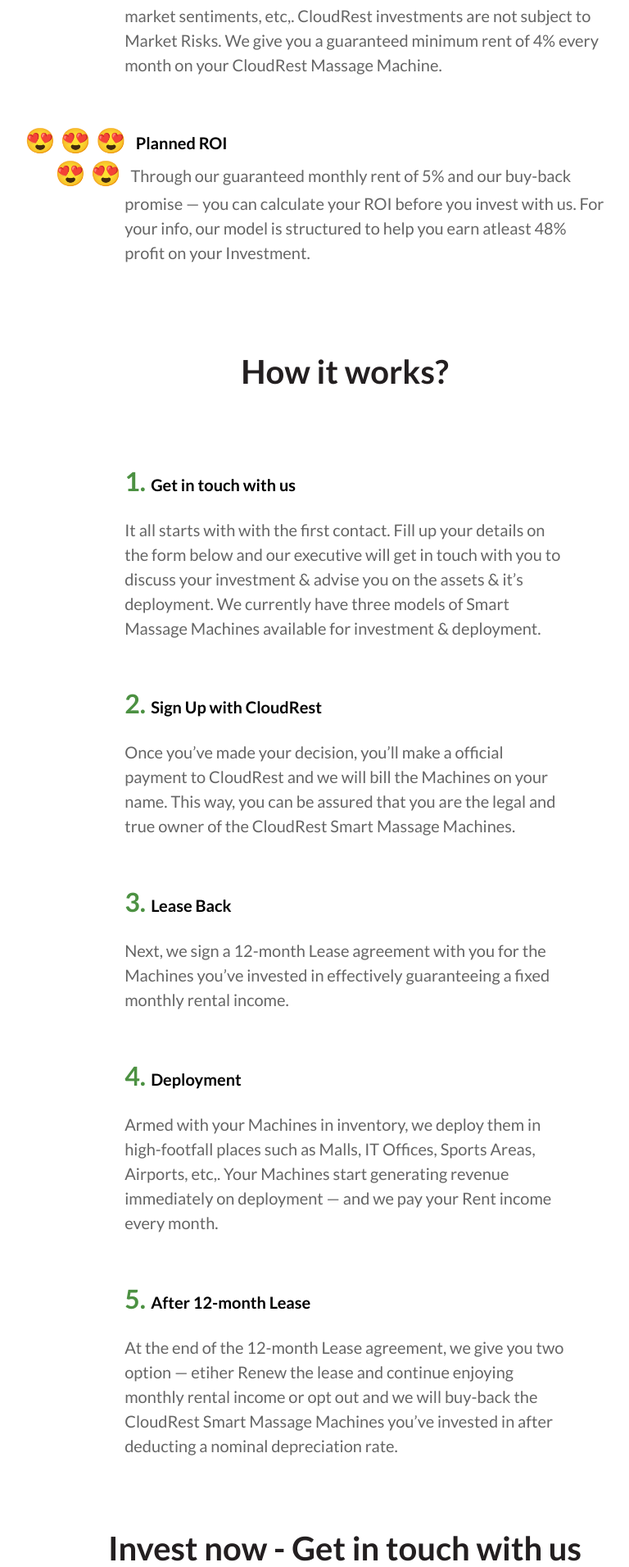
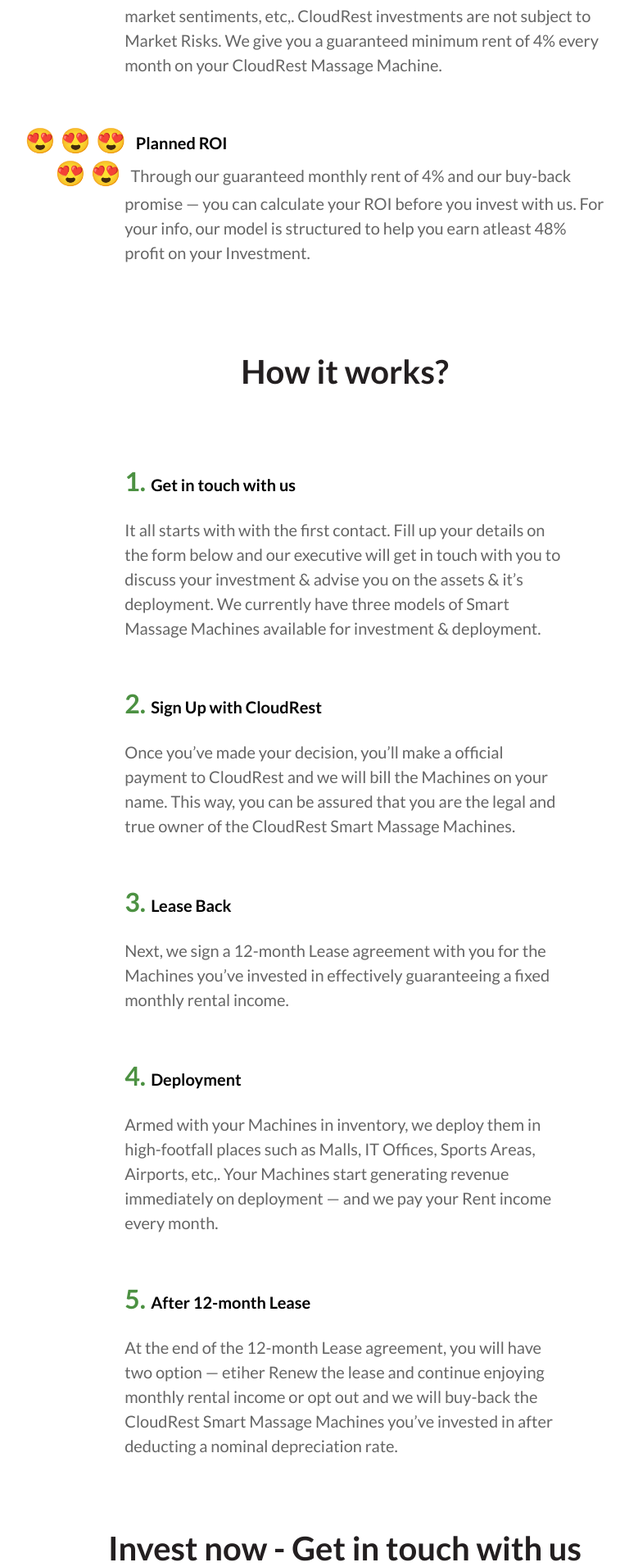
Before and after one commit to pranoy1994/cloud-rest-php, a PHP site: page /invest.php in a window 1280 px wide. Shown: the part 3766-5677 px from the top of the page at 82% size, without its empty margins (219-987 px from the left). Run offline with PHP 8.4, Linux system fonts and the light colour scheme; some libraries are stand-ins or nearby versions.

Commit message:
content change in invest page

```diff
--- a/invest.php
+++ b/invest.php
@@ -114,7 +114,7 @@ padding-right: 15%;">
 
     <div style="margin-top:5%">
     <p class="heading" style="margin-left: -122px;"><span style="font-size:30px"> 😍&nbsp;😍&nbsp;😍&nbsp;&nbsp;</span>Planned ROI</p>
-        <p class="heading-body"style="margin-top: -25px;    opacity: 1;"><span style="font-size:30px; margin-left: -85px;">😍&nbsp;😍&nbsp;&nbsp;</span><span style=" opacity: 0.6;">Through our guaranteed monthly rent of 5% and our buy-back promise — you can calculate your ROI before you invest with us. For your info, our model is structured to help you earn atleast 48% profit on your Investment.</span> </p>
+        <p class="heading-body"style="margin-top: -25px;    opacity: 1;"><span style="font-size:30px; margin-left: -85px;">😍&nbsp;😍&nbsp;&nbsp;</span><span style=" opacity: 0.6;">Through our guaranteed monthly rent of 4% and our buy-back promise — you can calculate your ROI before you invest with us. For your info, our model is structured to help you earn atleast 48% profit on your Investment.</span> </p>
     </div>
     </div>
     </div>
@@ -155,7 +155,7 @@ padding: 0%;">
   </div>
   <div style="margin-top:5%">
     <p class="heading"><Span style="color: #4c9142; font-size:32px; ">5.&nbsp;</span>After 12-month Lease</p>
-    <p class="heading-body" style= "padding-right: 25%;">At the end of the 12-month Lease agreement, we give you two option — etiher Renew the lease and continue enjoying monthly rental income or opt out and we will buy-back the CloudRest Smart Massage Machines you’ve invested in after deducting a nominal depreciation rate. </p>
+    <p class="heading-body" style= "padding-right: 25%;">At the end of the 12-month Lease agreement, you will have two option — etiher Renew the lease and continue enjoying monthly rental income or opt out and we will buy-back the CloudRest Smart Massage Machines you’ve invested in after deducting a nominal depreciation rate. </p>
   </div>
 
 
```
